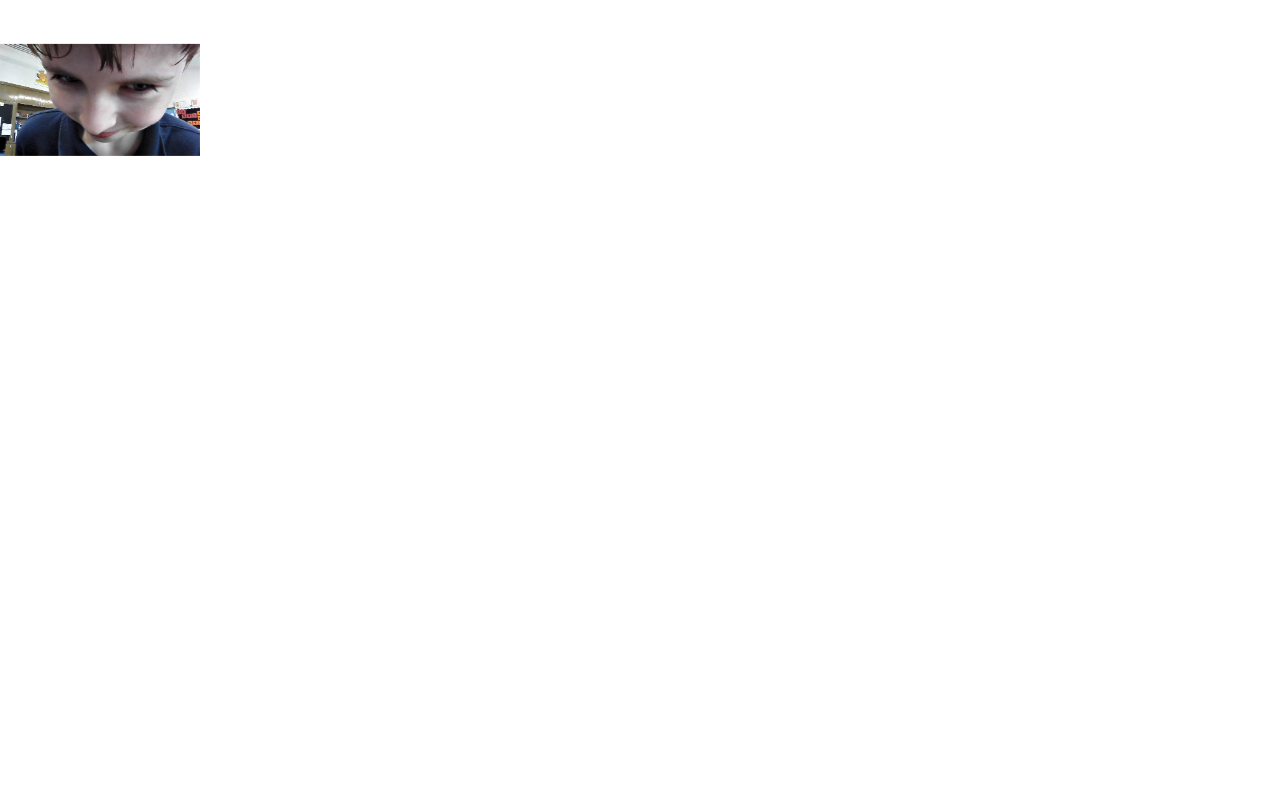
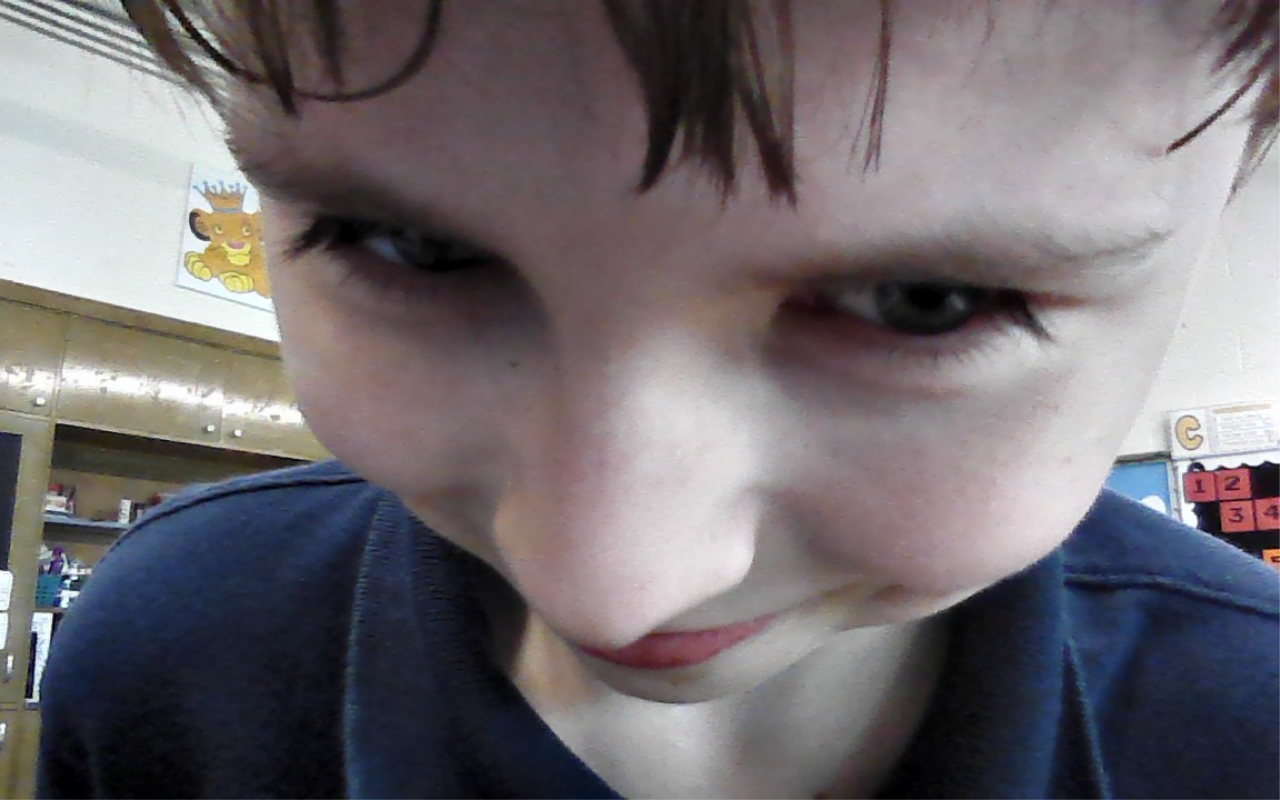
Before and after one commit to SethCreator292/Seth_Face, a plain HTML site: page index.html in a window 1280 px wide. Drawn offline with Linux system fonts and the light colour scheme.

Commit message:
Update index.html

```diff
--- a/index.html
+++ b/index.html
@@ -1,8 +1,8 @@
 <!DOCTYPE html>
 <html>
 <head>
-<link rel="shortcut icon" type="image/x-icon" href="favicon.ico">
-<title>Seth's Face</title>
+  <link rel="shortcut icon" type="image/x-icon" href="favicon.ico">
+  <title>Seth's Face</title>
   <meta charset="UTF-8">
   <style>
     /* Reset all default spacing and box model */
@@ -15,16 +15,16 @@
     html, body {
       width: 100%;
       height: 100%;
-      overflow: hidden; /* Prevent scrollbars just in case */
+      overflow: hidden;
     }
 
     img {
       position: fixed;
-      top: 100;
+      top: 0;
       left: 0;
-      width: 200px;
-      height: 200px;
-      object-fit: contain;
+      width: 100vw;
+      height: 100vh;
+      object-fit: cover;
       border: none;
       display: block;
     }
```
